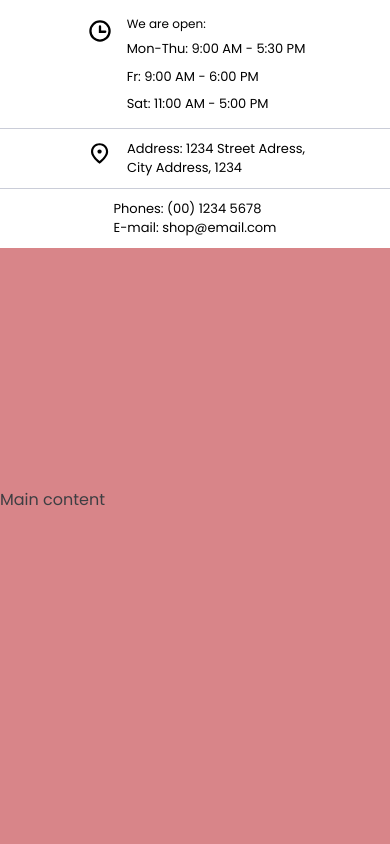
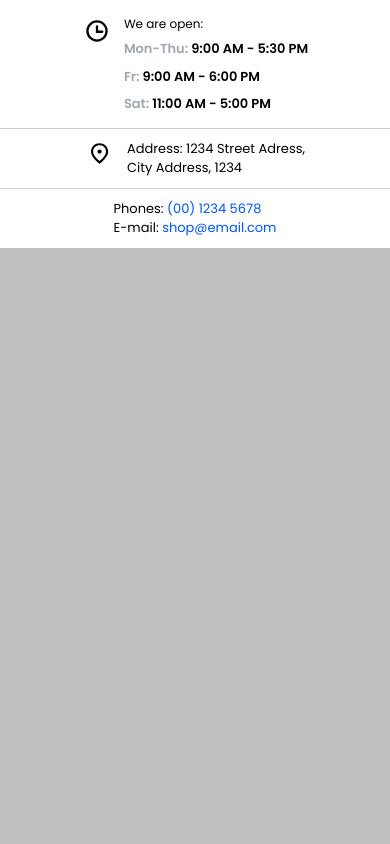
Before and after one commit to almalmalm/ecommerce-react, a Next.js app: page / in a window 390 px wide. Both pictures are taken after a click on the element "Mon-Thu: 9:00 AM - 5:30 PM". Shown: the top 844 px of the page. Built offline with nearby package versions, Linux system fonts and the light colour scheme.

Commit message:
feat: implement hamburger modal template

```diff
--- a/app/components/header/info/schedule/ScheduleModal.tsx
+++ b/app/components/header/info/schedule/ScheduleModal.tsx
@@ -21,9 +21,15 @@ export const ScheduleModal: React.FC<IScheduleModalProps> = ({ onclick }) => {
           </div>
           <div className="flex flex-col mb-[0.875rem]">
             <span className="mb-[0.438rem] text-xs">We are open:</span>
-            <span className="mb-2">Mon-Thu: 9:00 AM - 5:30 PM</span>
-            <span className="mb-2">Fr: 9:00 AM - 6:00 PM</span>
-            <span>Sat: 11:00 AM - 5:00 PM</span>
+            <span className="mb-2 font-semibold">
+              <span className="text-main-gray">Mon-Thu:</span> 9:00 AM - 5:30 PM
+            </span>
+            <span className="mb-2 font-semibold">
+              <span className="text-main-gray">Fr:</span> 9:00 AM - 6:00 PM
+            </span>
+            <span className="font-semibold">
+              <span className="text-main-gray">Sat:</span> 11:00 AM - 5:00 PM
+            </span>
           </div>
         </div>
         <div className="w-full h-[0.063rem] bg-second-gray"></div>
@@ -43,8 +49,18 @@ export const ScheduleModal: React.FC<IScheduleModalProps> = ({ onclick }) => {
         </div>
         <div className="w-full h-[0.063rem] bg-second-gray"></div>
         <div className="flex flex-col pt-[0.625rem] self-center">
-          <span>Phones: (00) 1234 5678</span>
-          <span>E-mail: shop@email.com</span>
+          <span>
+            Phones:{' '}
+            <a href="tel:002345678" className="text-main-blue">
+              (00) 1234 5678
+            </a>
+          </span>
+          <span>
+            E-mail:{' '}
+            <a href="mailto:shop@email.com" className="text-main-blue">
+              shop@email.com
+            </a>
+          </span>
         </div>
       </div>
       <div className="w-screen h-screen fixed top-0 left-0 bg-modal-shadow" onClick={onclick}></div>
--- a/app/components/header/navbar/hamburger-menu/HamburgerMenu.tsx
+++ b/app/components/header/navbar/hamburger-menu/HamburgerMenu.tsx
@@ -1,13 +1,21 @@
-import React from 'react';
+import React, { useState } from 'react';
+import { HamburgerModal } from './HamburgerModal';
 
 export const HamburgerMenu = () => {
+  const [modal, setModal] = useState(false);
+  const handleModal = () => {
+    setModal(!modal);
+  };
   return (
-    <div className="ml-3">
+    <>
+      {modal && <HamburgerModal onclick={handleModal} />}
+      <div className="ml-3" onClick={handleModal}>
         <svg xmlns="http://www.w3.org/2000/svg" width="26" height="20" viewBox="0 0 26 20" fill="none">
           <path d="M4 4H21" stroke="white" strokeWidth="2.4" strokeLinecap="round" />
           <path d="M4 10H21" stroke="white" strokeWidth="2.4" strokeLinecap="round" />
           <path d="M4 16H21" stroke="white" strokeWidth="2.4" strokeLinecap="round" />
         </svg>
       </div>
+    </>
   );
 };
--- /dev/null
+++ b/app/components/header/navbar/hamburger-menu/HamburgerModal.tsx
@@ -0,0 +1,31 @@
+import React from 'react';
+
+interface IHamburgerModalProps {
+  onclick: () => void;
+}
+
+export const HamburgerModal: React.FC<IHamburgerModalProps> = ({ onclick }) => {
+  return (
+    <>
+      <div className="h-screen w-4/5 fixed bg-white z-10 top-0 left-0 p-5">
+        <div className="flex justify-between items-center">
+          <div>
+            <svg width="34" height="41" viewBox="0 0 34 41" fill="none" xmlns="http://www.w3.org/2000/svg">
+              <path
+                d="M17.0331 0.945374L0.296875 10.8637V23.0708L17.0331 32.9891L30.4588 25.3596V28.9836L17.0331 36.9946L0.296875 26.8855V31.2725L17.0331 41L33.7693 31.2725V19.0653L20.3435 26.8855V23.0708L33.7693 15.0599V10.8637L17.0331 0.945374Z"
+                fill="#0156FF"
+              />
+            </svg>
+          </div>
+          <div onClick={onclick}>
+            <svg xmlns="http://www.w3.org/2000/svg" width="15" height="14" viewBox="0 0 15 14" fill="none">
+              <path d="M1.80585 1L13.7258 12.9199" stroke="black" strokeWidth="2" strokeLinecap="round" />
+              <path d="M13.7258 1L1.80585 12.9199" stroke="black" strokeWidth="2" strokeLinecap="round" />
+            </svg>
+          </div>
+        </div>
+      </div>
+      <div className="w-screen h-screen fixed top-0 left-0 bg-modal-shadow" onClick={onclick}></div>
+    </>
+  );
+};
--- a/app/globals.css
+++ b/app/globals.css
@@ -8,5 +8,5 @@
   --color-main-gray: #a2a6b0;
   --color-second-gray: #cacdd8;
   --color-third-gray: #f5f7ff;
-  --color-modal-shadow: #a2a6b060;
+  --color-modal-shadow: #02020240;
 }
--- a/app/page.tsx
+++ b/app/page.tsx
@@ -1,10 +1,3 @@
 export default function Home() {
-  return (
-    <>
-      <main className="bg-red-400 h-96">Main content</main>
-      <main className="bg-red-400 h-96">Main content</main>
-      <main className="bg-red-400 h-96">Main content</main>
-      <main className="bg-red-400 h-96">Main content</main>
-    </>
-  );
+  return <></>;
 }
```
Lines whose indentation alone changed are shown as unchanged.
